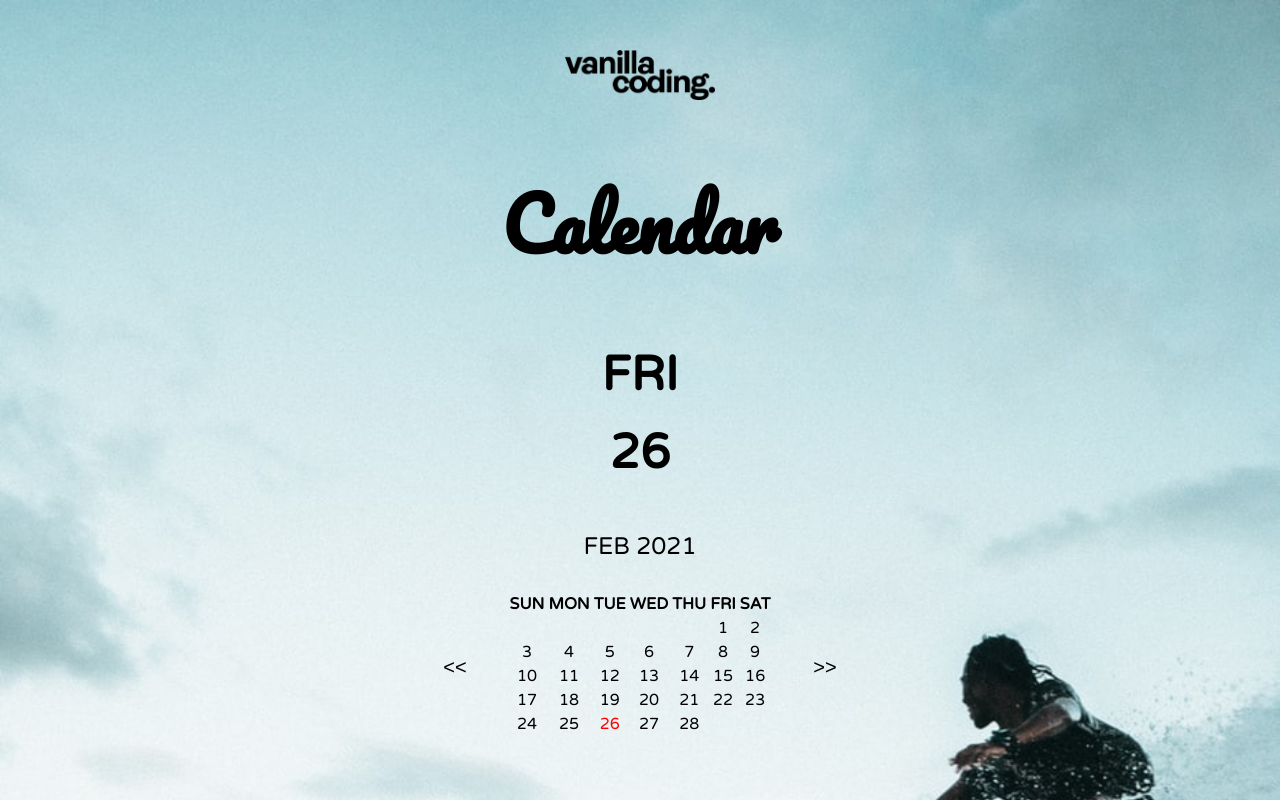
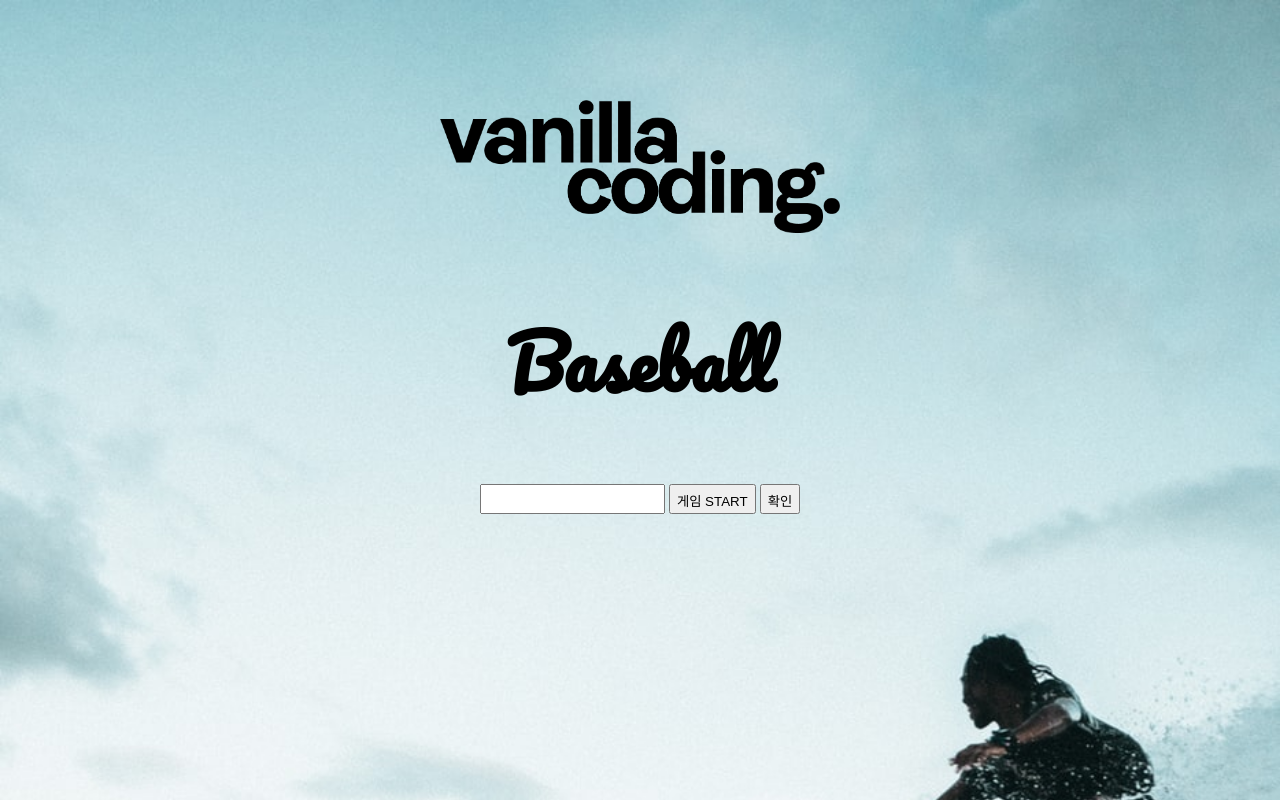
Before and after one commit to vanilla-coding/prep-assignment, a website built with Parcel: page index.html in a window 1280 px wide. Built offline with nearby package versions, Linux system fonts and the light colour scheme.

Commit message:
yerimJeon assign

```diff
--- a/index.html
+++ b/index.html
@@ -1,19 +1,22 @@
 <!DOCTYPE html>
 <html>
+
 <head>
   <meta charset="utf-8" />
   <meta name="viewport" content="width=device-width" />
-    <link
-      href="https://fonts.googleapis.com/css?family=Pacifico&display=swap"
-      rel="stylesheet"
-    />
-    <link
-      href="https://fonts.googleapis.com/css?family=Varela+Round&display=swap"
-      rel="stylesheet"
-    />
+  <link href="https://fonts.googleapis.com/css?family=Pacifico&display=swap" rel="stylesheet" />
+  <link href="https://fonts.googleapis.com/css?family=Varela+Round&display=swap" rel="stylesheet" />
   <link rel="icon" href="/images/favicon.ico" />
   <link rel="stylesheet" type="text/css" href="style.css" />
-    <title>Calendar Project</title>
+  <title>Baseball Project</title>
+  <style>
+    .image-box{margin-top:100px;text-align:center;}
+    .image-box img{width:400px;}
+    h1{font-size:50px}
+    .baseball{width:400px;margin:0 auto; text-align:center;}
+    .baseball > *{height:30px;line-height:30px;box-sizing:border-box;vertical-align:middle;}
+    .baseball span{display:block;margin-top:10px;}
+  </style>
 </head>
 
 <body>
@@ -21,90 +24,99 @@
     <div class="image-box">
       <img src="images/vanilla_coding_logo.png" />
     </div>
-      <h1>Calendar</h1>
+    <h1>Baseball</h1>
 
-      <div class="calendar-container">
-        <div class="current-day">
-          <p></p>
-          <p></p>
+    <!-- 야구게임 Start -->
+    <div class="baseball">
+      <input type="text" id="userNum">
+      <button type="button" id="btnStart">게임 START</button>
+      <button type="button" id="btnConfirm" onclick="confirm();">확인</button>
+      <span id="txt"></span>
     </div>
-        <p class="current-month"></p>
-        <div class="calendar">
-          <table>
-            <thead>
-              <tr>
-                <th>SUN</th>
-                <th>MON</th>
-                <th>TUE</th>
-                <th>WED</th>
-                <th>THU</th>
-                <th>FRI</th>
-                <th>SAT</th>
-              </tr>
-            </thead>
-            <tbody>
-              <tr>
-                <td></td>
-                <td></td>
-                <td></td>
-                <td></td>
-                <td></td>
-                <td></td>
-                <td></td>
-              </tr>
-              <tr>
-                <td></td>
-                <td></td>
-                <td></td>
-                <td></td>
-                <td></td>
-                <td></td>
-                <td></td>
-              </tr>
-              <tr>
-                <td></td>
-                <td></td>
-                <td></td>
-                <td></td>
-                <td></td>
-                <td></td>
-                <td></td>
-              </tr>
-              <tr>
-                <td></td>
-                <td></td>
-                <td></td>
-                <td></td>
-                <td></td>
-                <td></td>
-                <td></td>
-              </tr>
-              <tr>
-                <td></td>
-                <td></td>
-                <td></td>
-                <td></td>
-                <td></td>
-                <td></td>
-                <td></td>
-              </tr>
-              <tr>
-                <td></td>
-                <td></td>
-                <td></td>
-                <td></td>
-                <td></td>
-                <td></td>
-                <td></td>
-              </tr>
-            </tbody>
-          </table>
-          <button class="button prev"><<</button>
-          <button class="button next">>></button>
-        </div>
-      </div>
+
+    <!-- 야구게임 End -->
   </section>
 
   <script src="index.js"></script>
+  <script>
+  // 랜덤 3자리 숫자 생성
+   function ranNum() {
+      const numbers = [
+        0,
+        1,
+        2,
+        3,
+        4,
+        5,
+        6,
+        7,
+        8,
+        9
+      ];
+
+      let pickNumbers = [];
+
+      for (let i = 0; i < 3; i++) {
+        const randomNum = Math.floor(Math.random() * numbers.length);
+        pickNumbers[i] = numbers.splice(randomNum, 1)[0]
+      }
+
+      // return pickNumbers.toString();
+      // console.log(typeof(pickNumbers));
+      // console.log(pickNumbers);
+      return pickNumbers;
+    }
+
+    var makeRanNum = ranNum(); // random number 생성
+
+    console.log(makeRanNum);
+
+    function confirm(){
+      let userNum = document.getElementById("userNum").value; // 사용자가 입력한 값
+
+      if (userNum.length > 3) {
+        alert("3글자만 입력해주세요!");
+      }
+
+      let userNumbers = []; // 사용자가 입력한 값을 넣을 배열
+
+      userNumbers.push(userNum.substring(0,1)); // ,로 사용자가 입력한 값 쪼개기 위해 값 배열에 담기
+      userNumbers.push(userNum.substring(1,2));
+      userNumbers.push(userNum.substring(2,3));
+
+      // userNumbers = userNumbers.toString();
+
+      // console.log(userNumbers);
+      // console.log(makeRanNum); // return값 (random number) 가져오는지 확인
+
+      // 사용자에게 받아온 값 숫자형으로 변환
+      let userNumbers2 = userNumbers.map(function(stringNum) {
+        return Number(stringNum);
+      });
+
+      // console.log(userNumbers2); // 숫자형 변환 확인
+
+      let count = 1;
+      let strike = 0;
+      let ball = 0;
+
+      for(let i=0; i<makeRanNum.length; i++){
+        for(let j=0; j<userNumbers2.length; j++){
+          if(makeRanNum[i] == userNumbers2[j]){
+            if (i === j) {
+              console.log(strike++);
+            } else {
+              console.log(ball++);
+            }
+          }
+       }
+     } if (strike === 3) {
+      document.getElementById("txt").innerHTML = "홈런!!! 스트라이크!!!!";
+     } else {
+      document.getElementById("txt").innerHTML = strike + "스트라이크 " + ball + "볼";
+     }
+    }
+  </script>
 </body>
+
 </html>
--- a/index.js
+++ b/index.js
@@ -1,122 +1 @@
-var DAYS = [
-  'SUN',
-  'MON',
-  'TUE',
-  'WED',
-  'THU',
-  'FRI',
-  'SAT'
-];
-
-var MONTHS = [
-  'JAN',
-  'FEB',
-  'MAR',
-  'APR',
-  'MAY',
-  'JUN',
-  'JUL',
-  'AUG',
-  'SEP',
-  'OCT',
-  'NOV',
-  'DEC'
-];
-
-var calendarDates = document.querySelectorAll('tbody td');
-var currentDay = document.querySelectorAll('.current-day p');
-
-function displayCalendar(today) {
-  var month = today.getMonth();
-  var year = today.getFullYear();
-
-  if (month !== nowMonth || year !== nowYear) {
-    today.setDate(1);
-  }
-
-  var date = today.getDate();
-  var day = today.getDay();
-
-  var lastDate = new Date(today.getFullYear(), today.getMonth() + 1, 0).getDate();
-
-  var currentMonth = document.querySelector('.current-month');
-
-  currentMonth.textContent = MONTHS[month] + ' ' + year;
-
-  var dayIndex = day;
-
-  if (month === nowMonth && year === nowYear) {
-    currentDay[0].textContent = DAYS[nowDay];
-    currentDay[1].textContent = nowDate;
-  } else {
-    currentDay[0].textContent = DAYS[day];
-    currentDay[1].textContent = 1;
-  }
-
-  for (var i = 0; i < calendarDates.length; i++) {
-    calendarDates[i].textContent = '';
-  }
-
-  for (var i = 1; i <= lastDate; i++) {
-    calendarDates[dayIndex].textContent = i;
-    calendarDates[dayIndex].style.color = 'black';
-
-    if (i === date && year === nowYear && month === nowMonth) {
-      calendarDates[dayIndex].style.color = 'red';
-    }
-
-    updateSelectedDay(dayIndex, day);
-
-    dayIndex++;
-  }
-}
-
-function updateSelectedDay(currentIndex, firstDay) {
-  calendarDates[currentIndex].addEventListener('click', function (ev) {
-    if (!ev.target.textContent) {
-      return;
-    }
-
-    if (currentIndex < 7) {
-      currentDay[0].textContent = DAYS[currentIndex];
-    } else {
-      currentDay[0].textContent = DAYS[currentIndex % 7];
-    }
-
-    var newIndex = currentIndex - firstDay;
-    currentDay[1].textContent = newIndex + 1;
-  });
-}
-
-var prevButton = document.querySelector('.button.prev');
-var nextButton = document.querySelector('.button.next');
-
-prevButton.addEventListener('click', function () {
-  var currentMonth = d.getMonth();
-  d.setMonth(currentMonth - 1);
-
-  if (d.getMonth() === nowMonth && d.getFullYear() === nowYear) {
-    d = new Date();
-  }
-
-  displayCalendar(d);
-});
-
-nextButton.addEventListener('click', function () {
-  var currentMonth = d.getMonth();
-  d.setMonth(currentMonth + 1);
-
-  if (d.getMonth() === nowMonth && d.getFullYear() === nowYear) {
-    d = new Date();
-  }
-
-  displayCalendar(d);
-});
-
-var d = new Date();
-var nowYear = d.getFullYear();
-var nowMonth = d.getMonth();
-var nowDate = d.getDate();
-var nowDay = d.getDay();
-
-displayCalendar(d);
+console.log("hello, vanilla.");
--- a/style.css
+++ b/style.css
@@ -1,5 +1,4 @@
 body {
-  background-color: lightblue;
   background-image: url("./images/bg.jpeg");
   background-repeat: no-repeat;
   background-size: cover;
@@ -11,61 +10,3 @@ h1 {
   text-align: center;
   font-size: 72px;
 }
-
-.image-box {
-  display: flex;
-  justify-content: center;
-  align-items: center;
-  margin-top: 50px;
-}
-
-.image-box img {
-  width: 150px;
-}
-
-.current-day {
-  font-weight: bold;
-  text-align: center;
-  font-size: 48px;
-}
-
-.current-day p {
-  margin: 20px 0;
-}
-
-.current-month {
-  text-align: center;
-  margin: 50px auto -20px;
-  font-size: 24px;
-}
-
-.calendar {
-  position: relative;
-  width: 270px;
-  margin: 0 auto;
-}
-
-table {
-  margin: 50px auto 0;
-  text-align: center;
-}
-
-.button {
-  position: absolute;
-  top: 50%;
-  margin-top: -20px;
-  width: 100px;
-  height: 40px;
-  font-size: 20px;
-  line-height: 40px;
-  background: none;
-  border: none;
-}
-
-.button.prev {
-  left: -100px;
-}
-
-.button.next {
-  right: -100px;
-}
```
Also changed, not shown: background.html (added, +69 -0 lines), README.md (added). Lines whose indentation alone changed are shown as unchanged.
